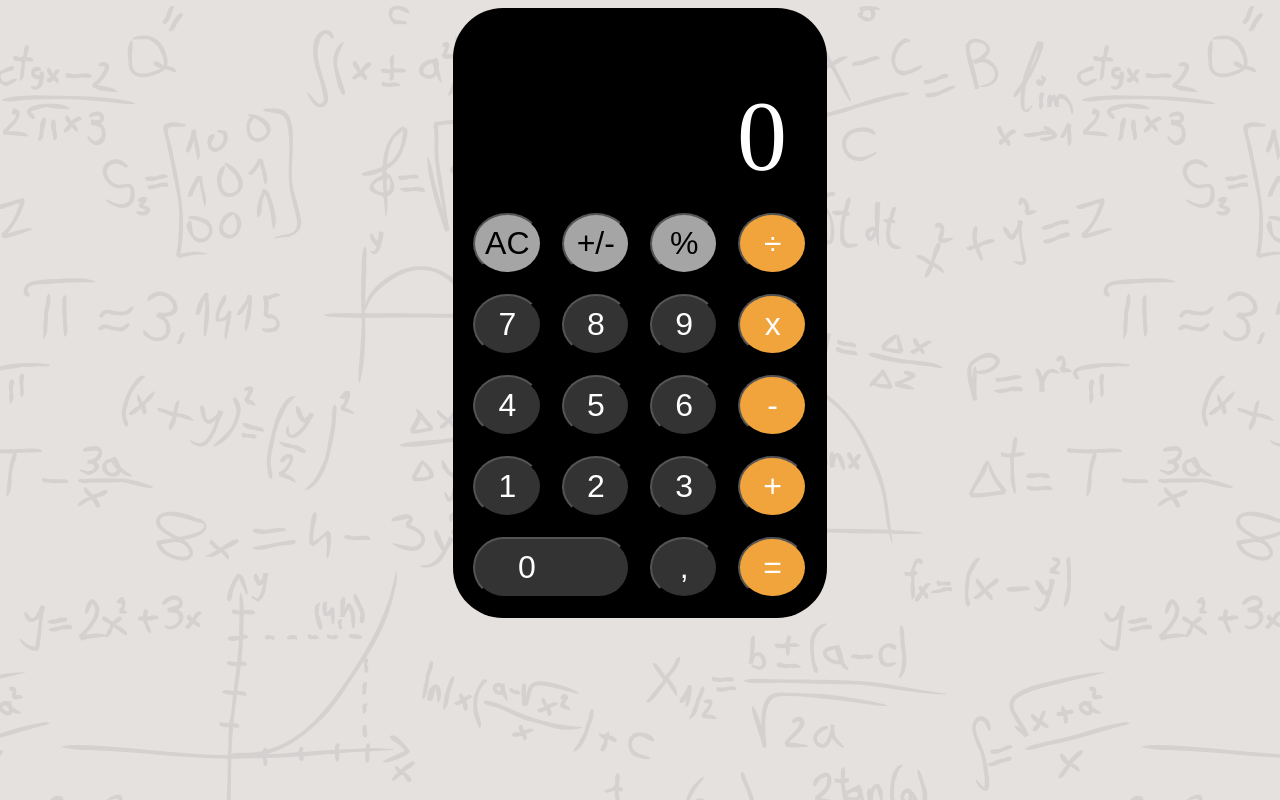
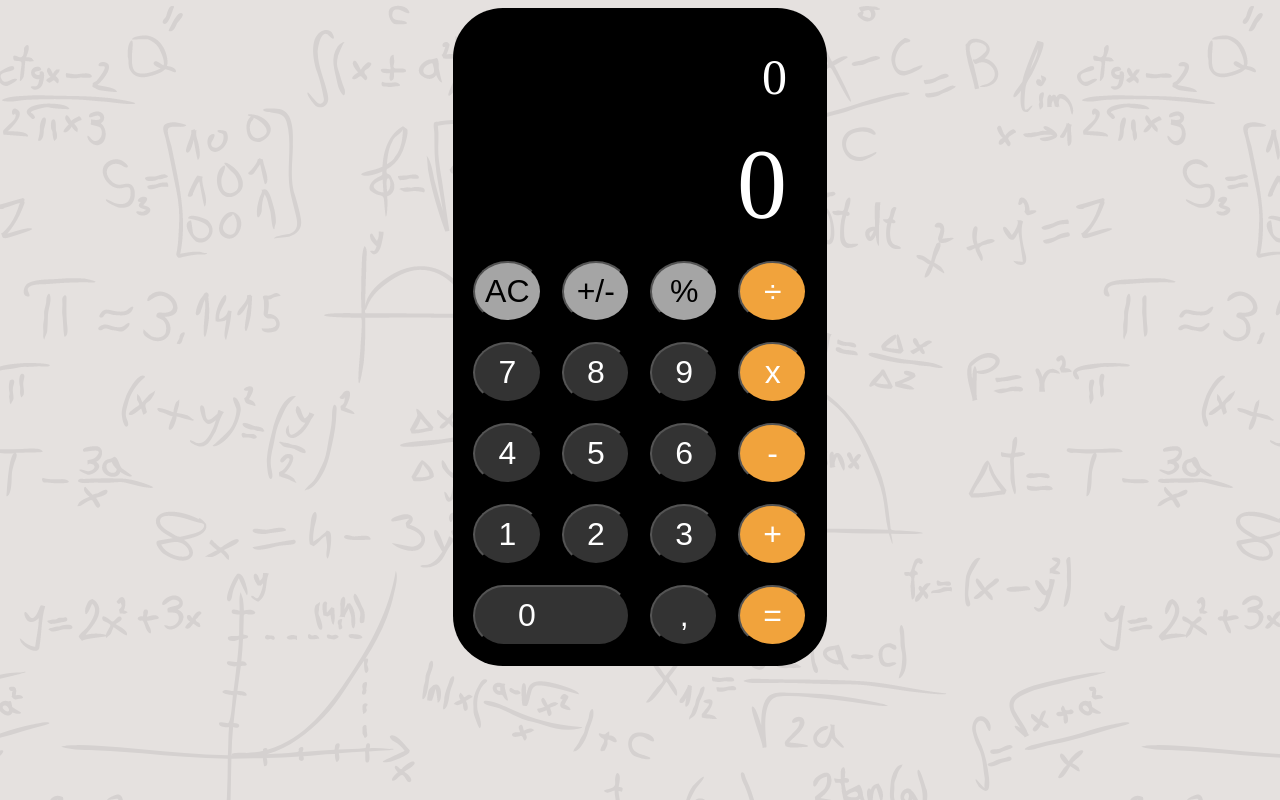
Before and after one commit to Lrpoblet/calculator.v1, a React (Create React App) app: page / in a window 1280 px wide. Built offline with nearby package versions, Linux system fonts and the light colour scheme.

Commit message:
add oldMemory to display and fix decimals issue

```diff
--- a/src/components/App.js
+++ b/src/components/App.js
@@ -52,23 +52,32 @@ const App = () => {
     let result;
     if (op === '+') {
       result = oldNumber + number;
-      //redondeo hasta 4 decimales
-      setNumber(result.toFixed(4));
     } else if (op === '-') {
       result = oldNumber - number;
-      setNumber(result.toFixed(4));
     } else if (op === 'x') {
       result = oldNumber * number;
-      setNumber(result.toFixed(4));
     } else {
       result = oldNumber / number;
-      setNumber(result.toFixed(4));
     }
+
+    // obtener el valor absoluto del resultado
+    let absResult = Math.abs(result);
+    //  para asegurarse de que el resultado solo se redondee a 4 decimales si tiene decimales, y no se redondee si es un número entero.
+    if (Math.floor(absResult) !== absResult && absResult % 0.0001 !== 0) {
+      result = absResult.toFixed(4);
+      if (result < 0) {
+        // si el resultado original era negativo, multiplicar por -1 para obtener el resultado negativo redondeado correctamente
+        result = -1 * result;
+      }
+    }
+
+    setNumber(result);
     setOp('0');
   }
 
   return (
     <div className="App">
+      <div className="oldNumber">{oldNumber}</div>
       <div className="display">{number}</div>
       <div className="buttons">
         <button className="Button function" onClick={handleReset}>
--- a/src/styles/App.css
+++ b/src/styles/App.css
@@ -18,7 +18,13 @@ body {
 
 .display {
   font-size: 100px;
-  margin: 50px 20px 20px 20px;
+  margin: 20px;
+  text-align: right;
+}
+
+.oldNumber {
+  font-size: 50px;
+  margin: 20px;
   text-align: right;
 }
 
```
